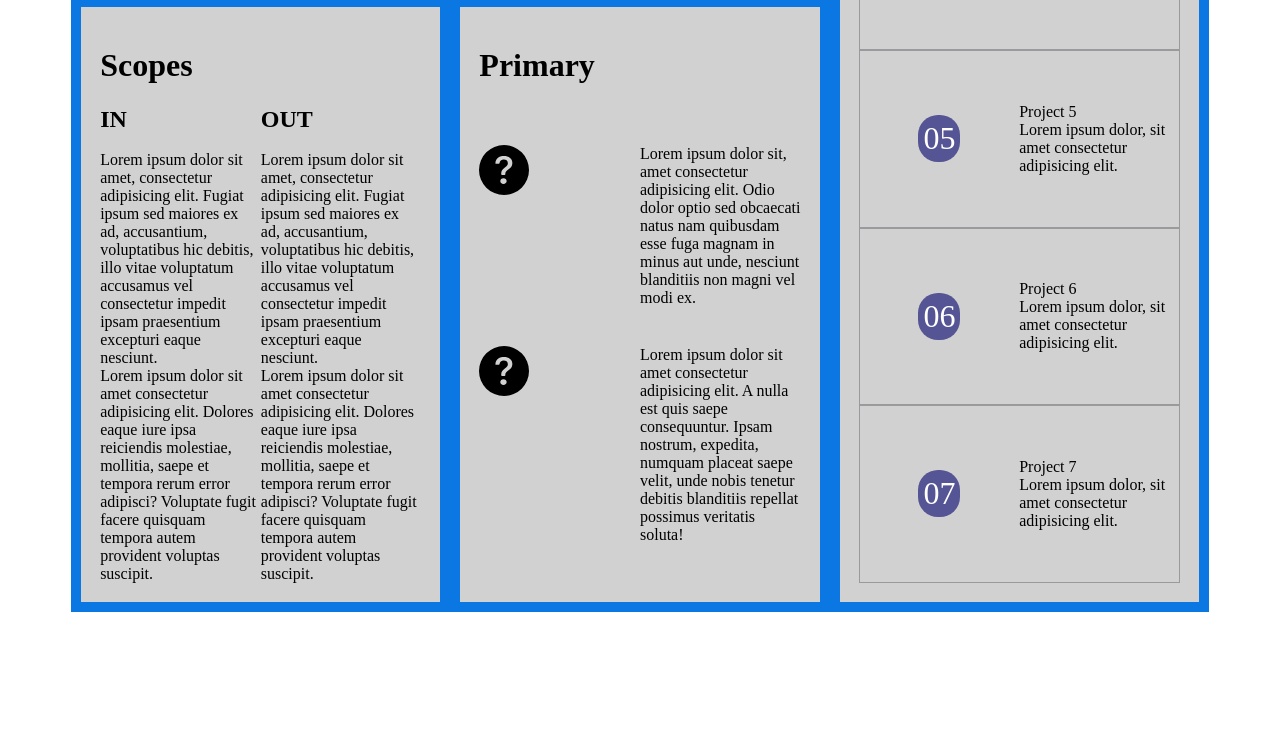
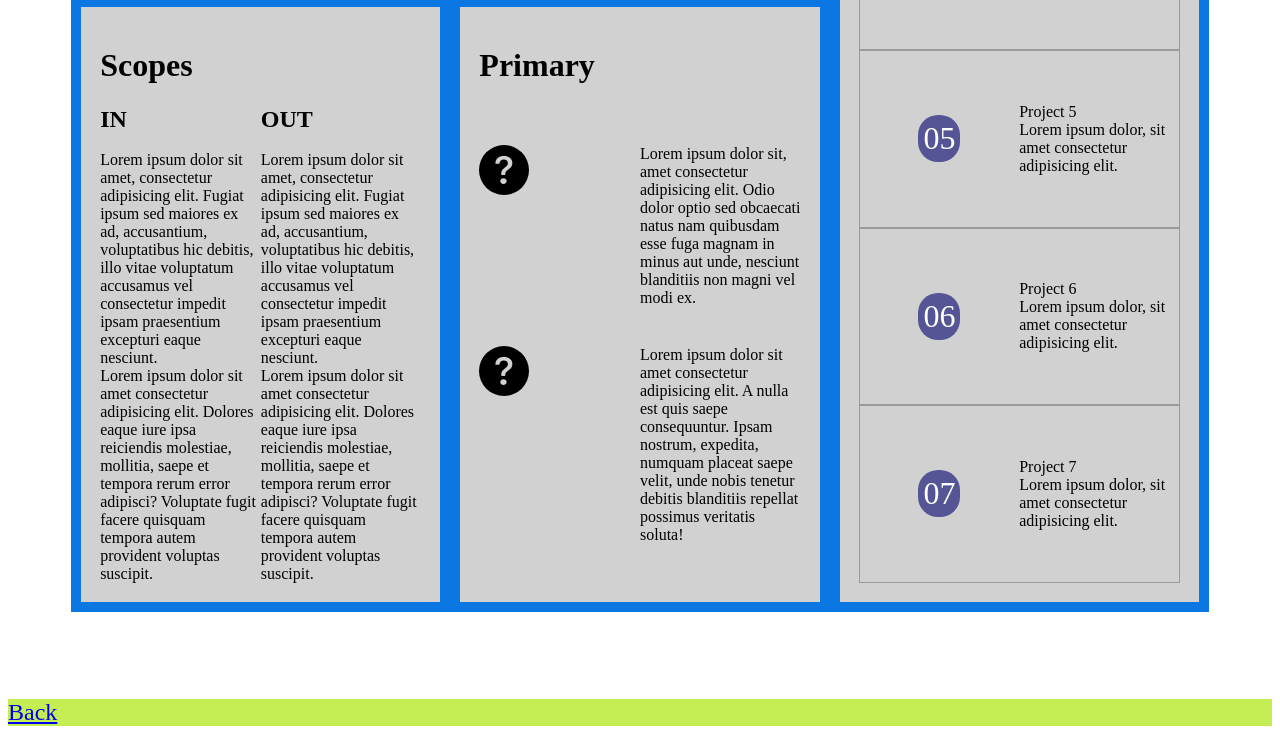
Before and after one commit to Nguyen-Hoang-Lam/Assignment-03-Stater, a plain HTML site: page digital-cv.html in a window 1280 px wide. Shown: the part 1015-1765 px from the top of the page. Before the commit the page ends 1698 px from the top, so only its background shows below. Drawn offline with Linux system fonts and the light colour scheme.

Commit message:
Update digital-cv.html

```diff
--- a/digital-cv.html
+++ b/digital-cv.html
@@ -200,6 +200,9 @@
       </div>
     </div>
     </div>
+    <div><p style="font-size:x-large; color: rgb(235, 41, 6);background-color: rgb(197, 238, 84);"><a href="./index.html">
+      Back
+    </a></p></div>
     </div>
   </body>
 </html>
```
